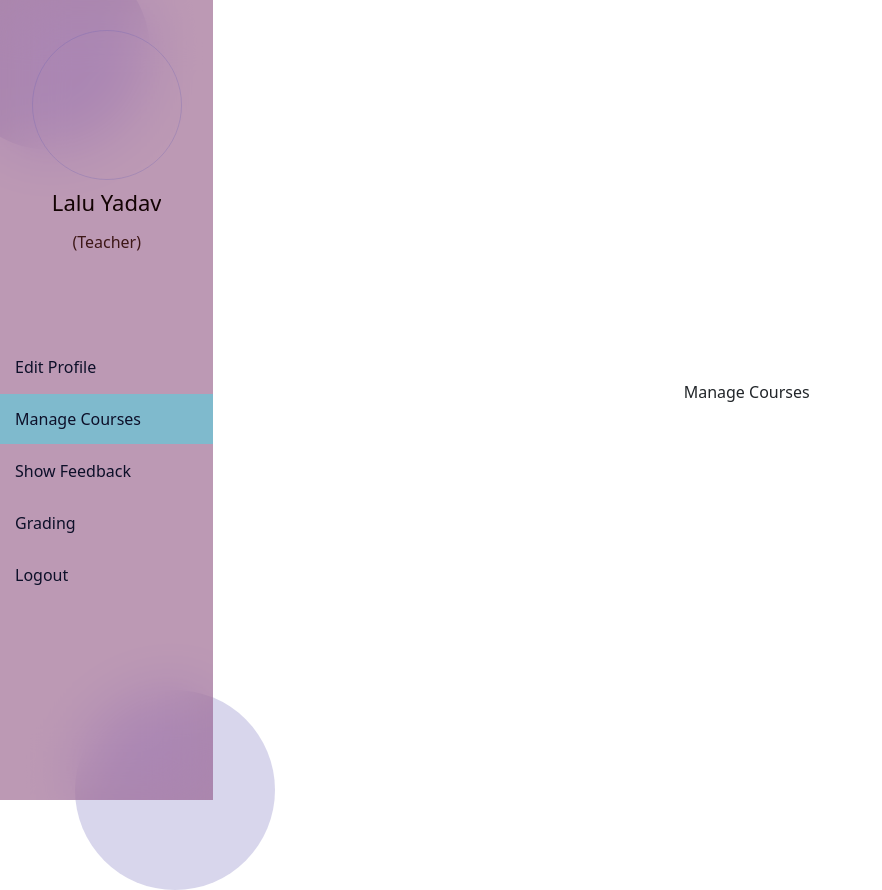
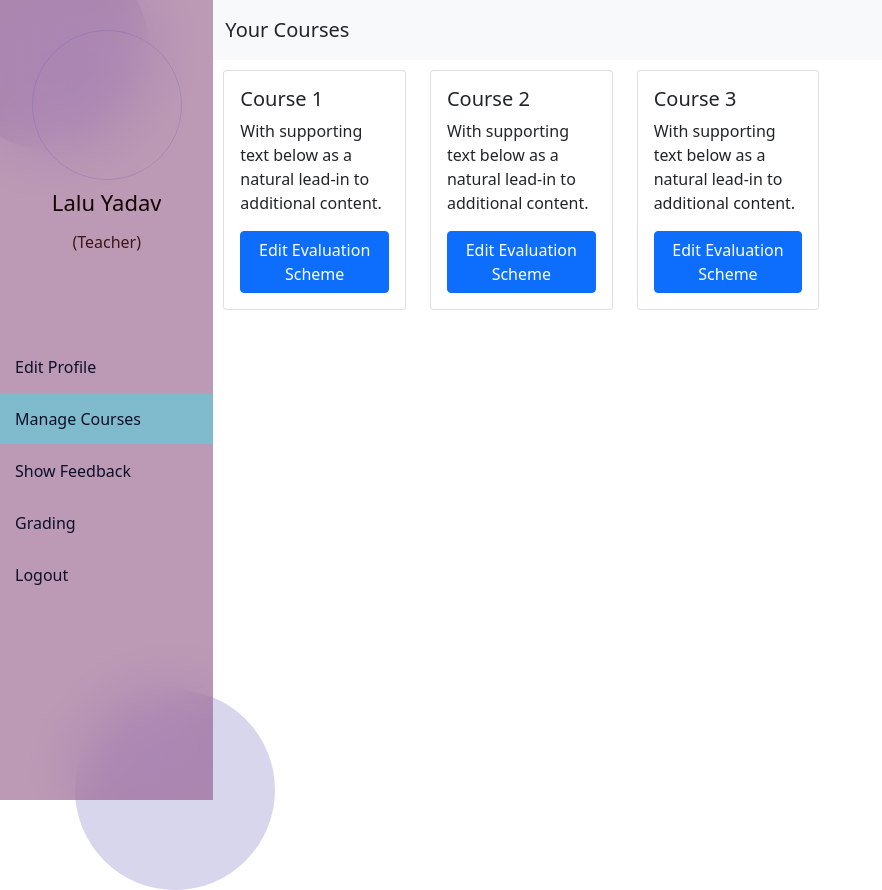
Before and after one commit to adityamittl/Evaluation-MIS, a Django app: page /manageCourses in a window 1280 px wide. Shown: the whole page, without its empty margins (0-882 px from the left). Run offline with Django 4.2, Linux system fonts and the light colour scheme.

Commit message:
Update manageCourses

```diff
--- a/templates/manageCourses.html
+++ b/templates/manageCourses.html
@@ -33,8 +33,6 @@
       }
 
       #manageCourses {
-        display: grid;
-        place-items: center;
         width: 100%;
         overflow-y: scroll;
       }
@@ -56,18 +54,148 @@
           </li>
           <li onclick="window.location.href='/showFeedback'">Show Feedback</li>
           <li onclick="window.location.href='/grading'">Grading</li>
-          <li>Logout</li>
+          <li onclick="window.location.href='/signout'">Logout</li>
         </ul>
       </nav>
 
       <div id="manageCourses">
-        <p>Manage Courses</p>
+        <div style="display: flex; flex-direction: column">
+          <nav class="navbar bg-light" style="height: 60px; width: 100%">
+            <div class="container-fluid">
+              <span class="navbar-brand mb-0 h1">Your Courses</span>
+            </div>
+          </nav>
+          <div class="row" style="padding: 10px; width: 60%">
+            <div class="col-sm-4">
+              <div class="card">
+                <div class="card-body">
+                  <h5 class="card-title">Course 1</h5>
+                  <p class="card-text">
+                    With supporting text below as a natural lead-in to
+                    additional content.
+                  </p>
+                  <button
+                    class="btn btn-primary"
+                    type="button"
+                    data-bs-toggle="offcanvas"
+                    data-bs-target="#offcanvasBottom"
+                    aria-controls="offcanvasBottom"
+                  >
+                    Edit Evaluation Scheme
+                  </button>
+
+                  <div
+                    class="offcanvas offcanvas-bottom"
+                    tabindex="-1"
+                    id="offcanvasBottom"
+                    aria-labelledby="offcanvasBottomLabel"
+                    style="height: 70vh"
+                  >
+                    <div class="offcanvas-header">
+                      <h5 class="offcanvas-title" id="offcanvasBottomLabel">
+                        Evaluation Scheme
+                      </h5>
+                      <button
+                        type="button"
+                        class="btn-close"
+                        data-bs-dismiss="offcanvas"
+                        aria-label="Close"
+                      ></button>
+                    </div>
+                    <div class="offcanvas-body small">to do: table form</div>
+                  </div>
+                </div>
+              </div>
+            </div>
+            <div class="col-sm-4">
+              <div class="card">
+                <div class="card-body">
+                  <h5 class="card-title">Course 2</h5>
+                  <p class="card-text">
+                    With supporting text below as a natural lead-in to
+                    additional content.
+                  </p>
+                  <button
+                    class="btn btn-primary"
+                    type="button"
+                    data-bs-toggle="offcanvas"
+                    data-bs-target="#offcanvasBottom"
+                    aria-controls="offcanvasBottom"
+                  >
+                    Edit Evaluation Scheme
+                  </button>
+
+                  <div
+                    class="offcanvas offcanvas-bottom"
+                    tabindex="-1"
+                    id="offcanvasBottom"
+                    aria-labelledby="offcanvasBottomLabel"
+                    style="height: 70vh"
+                  >
+                    <div class="offcanvas-header">
+                      <h5 class="offcanvas-title" id="offcanvasBottomLabel">
+                        Evaluation Scheme
+                      </h5>
+                      <button
+                        type="button"
+                        class="btn-close"
+                        data-bs-dismiss="offcanvas"
+                        aria-label="Close"
+                      ></button>
+                    </div>
+                    <div class="offcanvas-body small">Maa chuda</div>
+                  </div>
+                </div>
+              </div>
+            </div>
+            <div class="col-sm-4">
+              <div class="card">
+                <div class="card-body">
+                  <h5 class="card-title">Course 3</h5>
+                  <p class="card-text">
+                    With supporting text below as a natural lead-in to
+                    additional content.
+                  </p>
+                  <button
+                    class="btn btn-primary"
+                    type="button"
+                    data-bs-toggle="offcanvas"
+                    data-bs-target="#offcanvasBottom"
+                    aria-controls="offcanvasBottom"
+                  >
+                    Edit Evaluation Scheme
+                  </button>
+
+                  <div
+                    class="offcanvas offcanvas-bottom"
+                    tabindex="-1"
+                    id="offcanvasBottom"
+                    aria-labelledby="offcanvasBottomLabel"
+                    style="height: 70vh"
+                  >
+                    <div class="offcanvas-header">
+                      <h5 class="offcanvas-title" id="offcanvasBottomLabel">
+                        Evaluation Scheme
+                      </h5>
+                      <button
+                        type="button"
+                        class="btn-close"
+                        data-bs-dismiss="offcanvas"
+                        aria-label="Close"
+                      ></button>
+                    </div>
+                    <div class="offcanvas-body small">Maa chuda</div>
+                  </div>
+                </div>
+              </div>
+            </div>
+          </div>
+        </div>
       </div>
+    </section>
+    <!-- glass morphology elements -->
 
-      <!-- glass morphology elements -->
-
-      <div class="circle1 circle"></div>
-      <div class="circle2 circle"></div>
-    </section>
+    <div class="circle1 circle"></div>
+    <div class="circle2 circle"></div>
   </body>
 </html>
--- a/templates/teacherFeedback.html
+++ b/templates/teacherFeedback.html
@@ -58,7 +58,7 @@
             Show Feedback
           </li>
           <li onclick="window.location.href='/grading'">Grading</li>
-          <li>Logout</li>
+          <li onclick="window.location.href='/signout'">Logout</li>
         </ul>
       </nav>
 
--- a/templates/teacherGrading.html
+++ b/templates/teacherGrading.html
@@ -58,7 +58,7 @@
           <li onclick="window.location.href='/grading'" class="active">
             Grading
           </li>
-          <li>Logout</li>
+          <li onclick="window.location.href='/signout'">Logout</li>
         </ul>
       </nav>
 
--- a/templates/teacherHome.html
+++ b/templates/teacherHome.html
@@ -58,7 +58,7 @@
           </li>
           <li onclick="window.location.href='/showFeedback'">Show Feedback</li>
           <li onclick="window.location.href='/grading'">Grading</li>
-          <li>Logout</li>
+          <li onclick="window.location.href='/signout'">Logout</li>
         </ul>
       </nav>
 
```
